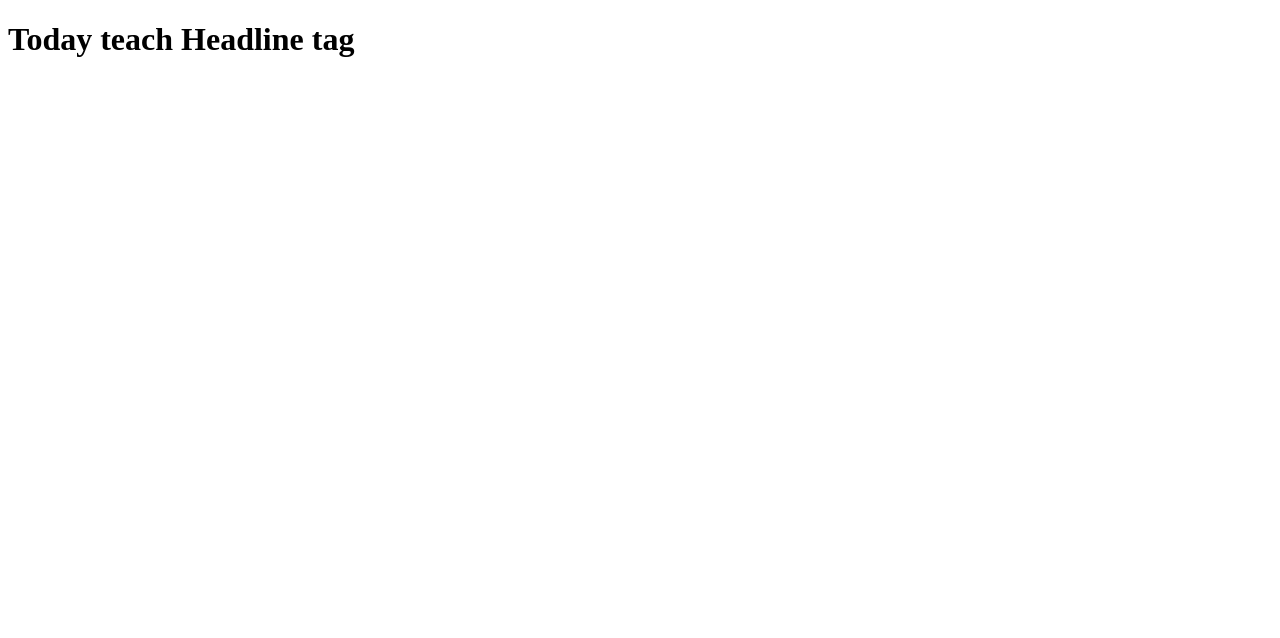
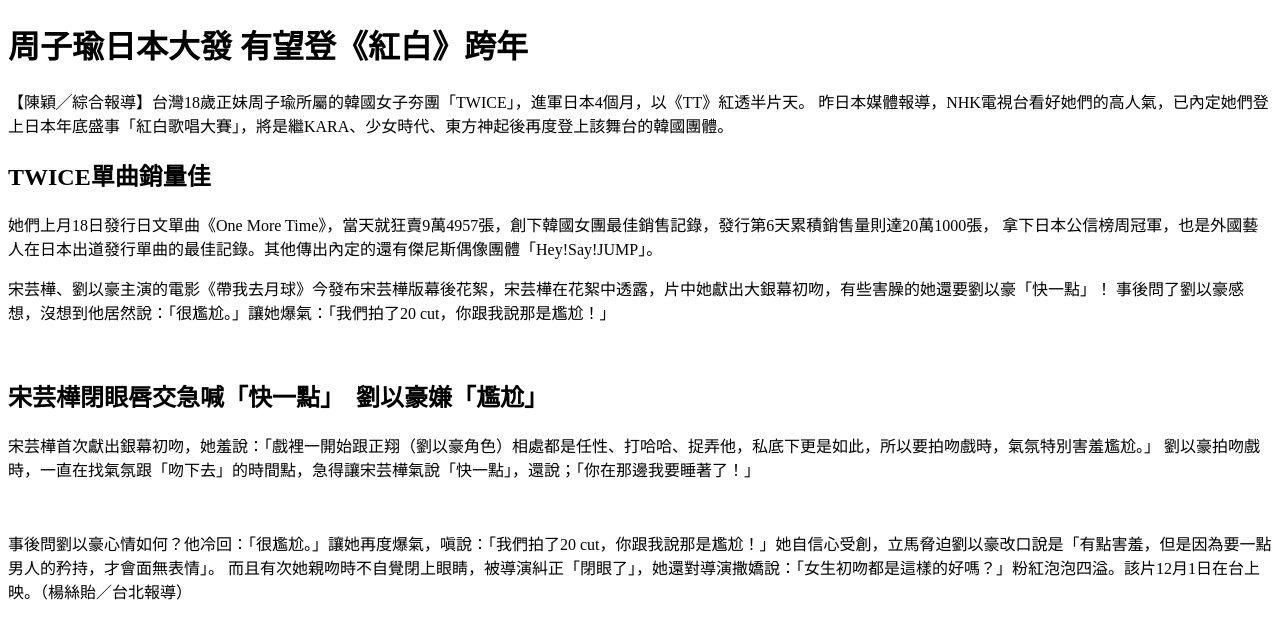
Before and after one commit to yaoshundennis/yaoshundennis.github.io, a plain HTML site: page page1.html in a window 1280 px wide. Drawn offline with Linux system fonts and the light colour scheme.

Commit message:
新增新聞

```diff
--- a/page1.html
+++ b/page1.html
@@ -4,9 +4,32 @@
     <meta charset="UTF-8">
     <meta name="viewport" content="width=device-width, initial-scale=1.0">
     <meta http-equiv="X-UA-Compatible" content="ie=edge">
-    <title>11/16 Lacture</title>
+    <title>周子瑜日本大發 有望登《紅白》跨年</title>
 </head>
 <body>
-    <h1>Today teach Headline tag</h1>
+    <h1>周子瑜日本大發 有望登《紅白》跨年</h1>
+    <p>
+    【陳穎╱綜合報導】台灣18歲正妹周子瑜所屬的韓國女子夯團「TWICE」，進軍日本4個月，以《TT》紅透半片天。
+    昨日本媒體報導，NHK電視台看好她們的高人氣，已內定她們登上日本年底盛事「紅白歌唱大賽」，將是繼KARA、少女時代、東方神起後再度登上該舞台的韓國團體。
+    </p>
+    <h2>TWICE單曲銷量佳</h2>
+    她們上月18日發行日文單曲《One More Time》，當天就狂賣9萬4957張，創下韓國女團最佳銷售記錄，發行第6天累積銷售量則達20萬1000張，
+    拿下日本公信榜周冠軍，也是外國藝人在日本出道發行單曲的最佳記錄。其他傳出內定的還有傑尼斯偶像團體「Hey!Say!JUMP」。 <br>
+
+    <p>
+    宋芸樺、劉以豪主演的電影《帶我去月球》今發布宋芸樺版幕後花絮，宋芸樺在花絮中透露，片中她獻出大銀幕初吻，有些害臊的她還要劉以豪「快一點」！
+    事後問了劉以豪感想，沒想到他居然說：「很尷尬。」讓她爆氣：「我們拍了20 cut，你跟我說那是尷尬！」
+    </p>
+    <br>
+    <h2>宋芸樺閉眼唇交急喊「快一點」　劉以豪嫌「尷尬」</h2>
+    <p>
+    宋芸樺首次獻出銀幕初吻，她羞說：「戲裡一開始跟正翔（劉以豪角色）相處都是任性、打哈哈、捉弄他，私底下更是如此，所以要拍吻戲時，氣氛特別害羞尷尬。」
+    劉以豪拍吻戲時，一直在找氣氛跟「吻下去」的時間點，急得讓宋芸樺氣說「快一點」，還說；「你在那邊我要睡著了！」
+    </p>
+    <br>
+    <p>
+    事後問劉以豪心情如何？他冷回：「很尷尬。」讓她再度爆氣，嗔說：「我們拍了20 cut，你跟我說那是尷尬！」她自信心受創，立馬脅迫劉以豪改口說是「有點害羞，但是因為要一點男人的矜持，才會面無表情」。
+    而且有次她親吻時不自覺閉上眼睛，被導演糾正「閉眼了」，她還對導演撒嬌說：「女生初吻都是這樣的好嗎？」粉紅泡泡四溢。該片12月1日在台上映。（楊絲貽／台北報導）
+    </p>
 </body>
 </html>
```
